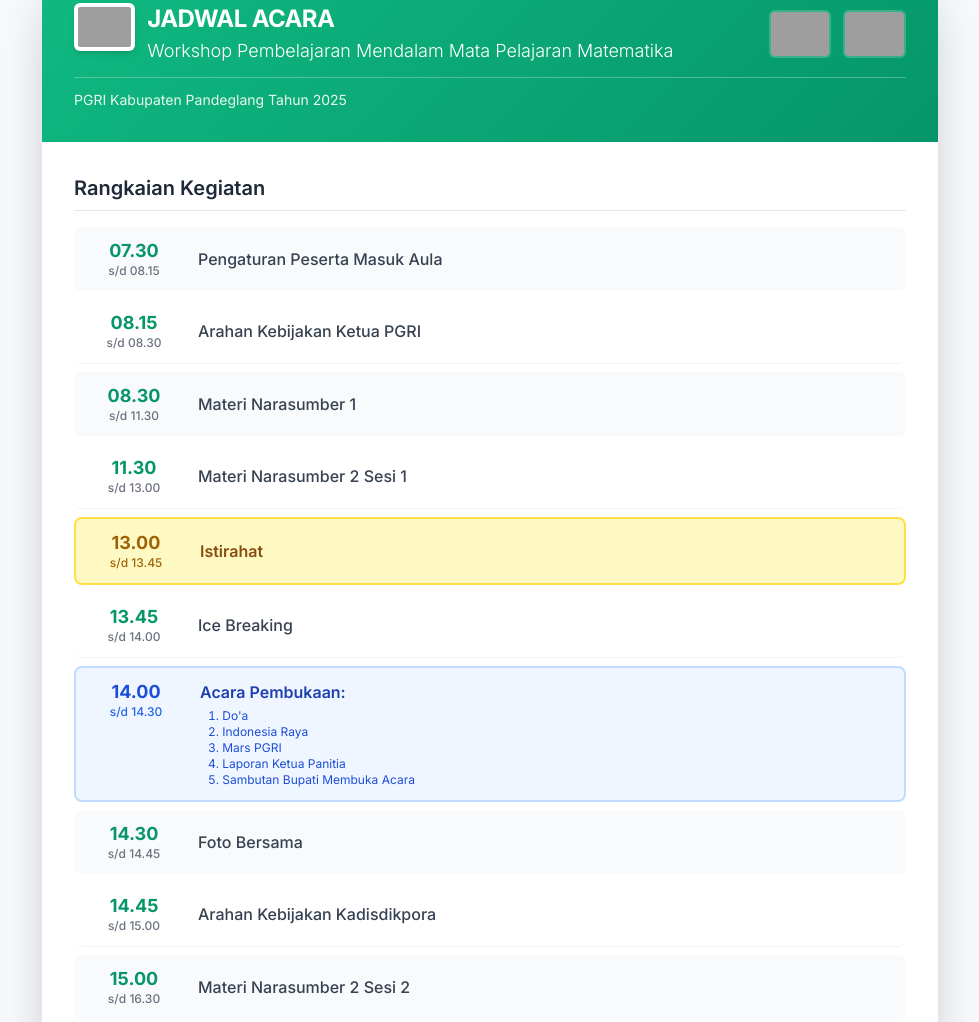
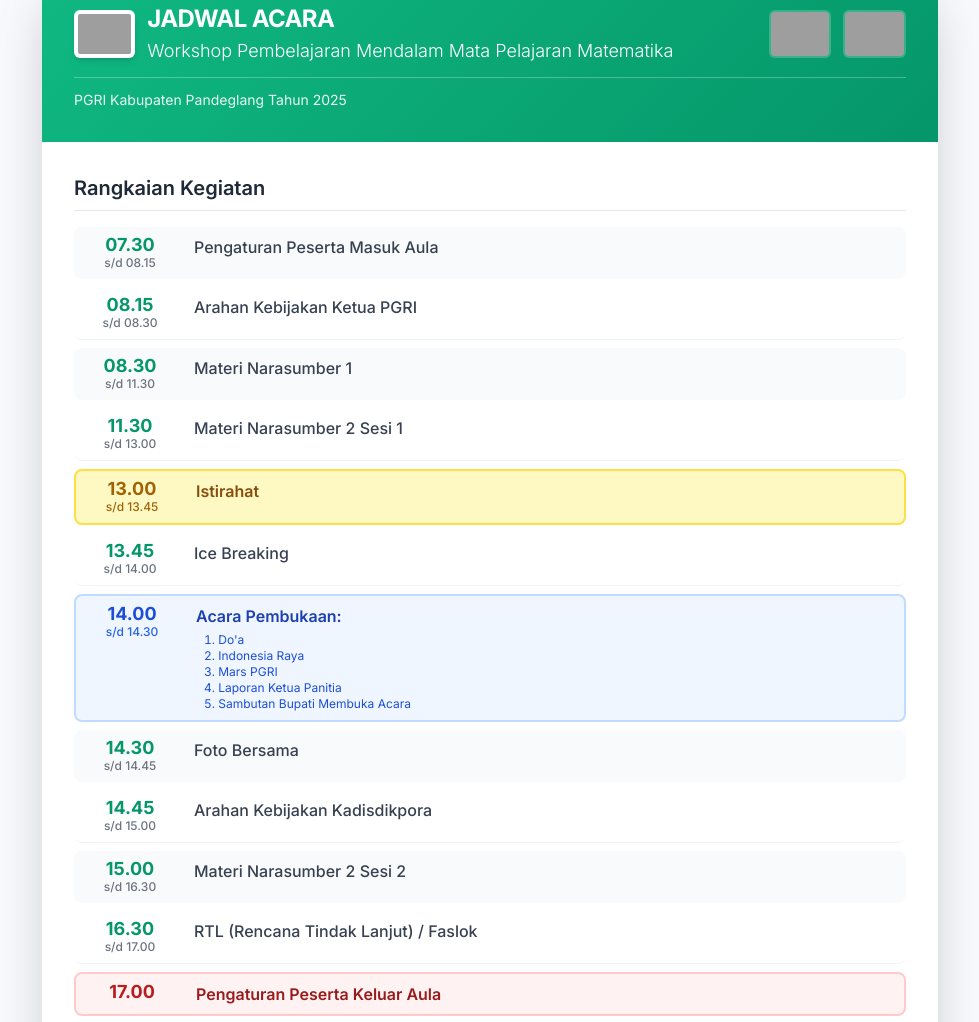
Before and after one commit to apkspgripandeglang/wspmwira, a plain HTML site: page index.html in a window 1280 px wide. Shown: the part 61-1083 px from the top of the page, without its empty margins (150-1129 px from the left). Drawn offline with nearby package versions, Linux system fonts and the light colour scheme; grey boxes are pictures that could not be loaded.

Commit message:
Update index.html

```diff
--- a/index.html
+++ b/index.html
@@ -2,7 +2,6 @@
 <html lang="id">
 <head>
     <meta charset="UTF-8">
-    <!-- Meta viewport dipertahankan dan penting untuk responsivitas -->
     <meta name="viewport" content="width=device-width, initial-scale=1.0">
     <title>Jadwal Acara - Workshop PGRI Pandeglang 2025</title>
     <!-- Muat Tailwind CSS -->
@@ -17,64 +16,55 @@
         .gradient-header {
             background-image: linear-gradient(135deg, #10b981 0%, #059669 100%); /* Emerald/Green gradient */
         }
-        /* Style untuk membuat item jadwal lebih compact dan responsif */
+        /* Style untuk membuat item jadwal lebih compact */
         .schedule-item {
-            padding-top: 0.75rem; /* p-3 */
-            padding-bottom: 0.75rem; /* p-3 */
+            padding-top: 0.5rem; /* p-2 */
+            padding-bottom: 0.5rem; /* p-2 */
         }
         .schedule-list > li:not(.highlight) {
-            margin-bottom: 0.5rem;
+            margin-bottom: 0.5rem; /* Jarak vertikal antar item dikurangi */
         }
         .time-box {
-            /* Di mobile, ukuran font lebih kecil dan w-1/4, di atas sm: w-24 dan text-lg */
-            font-size: 1rem; /* text-base */
-            line-height: 1.5rem;
-        }
-        @media (min-width: 640px) { /* sm */
-            .time-box {
-                font-size: 1.125rem; /* text-lg */
-            }
+            font-size: 1.125rem; /* text-lg */
+            line-height: 1.25rem;
         }
     </style>
 </head>
-<!-- Menggunakan p-4 untuk mobile dan sm:p-8 untuk tablet/desktop -->
 <body class="antialiased min-h-screen flex items-start justify-center p-4 sm:p-8">
 
     <div class="w-full max-w-4xl bg-white shadow-2xl rounded-xl overflow-hidden">
 
         <!-- Header dan Judul Utama -->
         <header class="gradient-header p-6 sm:p-8 text-white rounded-t-xl">
-
-            <!-- Container untuk Logos dan Text: Menggunakan flex-col di mobile, sm:flex-row untuk tablet ke atas -->
-            <div class="flex flex-col sm:flex-row items-start sm:items-center justify-between">
+            <!-- Container untuk Logos dan Text -->
+            <div class="flex items-center justify-between">
 
                 <!-- Logo 1 (Official PGRI) dan Blok Judul -->
-                <div class="flex items-start space-x-3 mb-4 sm:mb-0">
+                <div class="flex items-center space-x-3">
                     <!-- Logo PGRI Official -->
                     <img src="https://raw.githubusercontent.com/edibrata/image/main/Logo%20PGRI%20Official.png"
                          alt="Logo PGRI Official"
-                         class="h-10 w-auto bg-white p-1 rounded-md shadow-md sm:h-12"
+                         class="h-12 w-auto bg-white p-1 rounded-md shadow-md"
                          onerror="this.onerror=null;this.src='https://placehold.co/48x48/ffffff/059669?text=PGRI'">
 
                     <div>
-                        <!-- Ukuran font responsif -->
                         <h1 class="text-xl sm:text-2xl font-bold tracking-tight">JADWAL ACARA</h1>
                         <p class="text-sm sm:text-lg font-light mt-0.5">Workshop Pembelajaran Mendalam Mata Pelajaran Matematika</p>
                     </div>
                 </div>
 
-                <!-- Logos 2 & 3 (HUT & HGN) di sebelah kanan - Ditampilkan hanya di tablet ke atas -->
-                <div class="hidden sm:flex items-center space-x-3 flex-shrink-0">
+                <!-- Logos 2 & 3 (HUT & HGN) di sebelah kanan -->
+                <div class="flex items-center space-x-3 hidden sm:flex flex-shrink-0">
                     <!-- Logo HUT PGRI -->
                     <img src="https://raw.githubusercontent.com/edibrata/image/main/Logo%20HUT%20Ke-80%20PGRI_20250911_080956_0000.png"
                          alt="Logo HUT PGRI Ke-80"
-                         class="h-10 w-auto p-0.5 bg-white/20 rounded-md sm:h-12"
+                         class="h-12 w-auto p-0.5 bg-white/20 rounded-md"
                          onerror="this.onerror=null;this.src='https://placehold.co/48x48/ffffff/059669?text=HUT'">
 
                     <!-- Logo Hari Guru Nasional -->
                     <img src="https://raw.githubusercontent.com/edibrata/image/main/Logo%20HGN%202025.png"
                          alt="Logo Hari Guru Nasional 2025"
-                         class="h-10 w-auto p-0.5 bg-white/20 rounded-md sm:h-12"
+                         class="h-12 w-auto p-0.5 bg-white/20 rounded-md"
                          onerror="this.onerror=null;this.src='https://placehold.co/48x48/ffffff/059669?text=HGN'">
                 </div>
 
@@ -87,81 +77,79 @@
         <div class="p-4 sm:p-8">
             <h2 class="text-xl font-semibold mb-4 text-gray-800 border-b pb-2">Rangkaian Kegiatan</h2>
 
-            <!-- Daftar Acara -->
+            <!-- Daftar Acara (Menggunakan space-y-2 dan padding p-2 untuk compact) -->
             <ul class="space-y-2 schedule-list">
-                <!-- Struktur Item Jadwal yang Responsif -->
-                <li class="flex flex-col sm:flex-row items-start sm:items-center space-y-1 sm:space-y-0 sm:space-x-4 schedule-item p-3 bg-gray-50 rounded-lg transition duration-200 hover:bg-gray-100">
-                    <!-- Penyesuaian lebar waktu: w-full sm:w-24 -->
-                    <div class="flex-shrink-0 w-full sm:w-24 text-left sm:text-center font-bold time-box text-emerald-600 border-b sm:border-b-0 pb-1 sm:pb-0">
+                <!-- Baris Acara (Item Jadwal) -->
+                <li class="flex items-start space-x-4 schedule-item p-2 bg-gray-50 rounded-lg transition duration-200 hover:bg-gray-100">
+                    <div class="flex-shrink-0 w-24 text-center font-bold time-box text-emerald-600">
                         07.30
-                        <div class="text-xs font-medium text-gray-500 inline-block sm:block ml-2 sm:ml-0">s/d 08.15</div>
+                        <div class="text-xs font-medium text-gray-500">s/d 08.15</div>
                     </div>
-                    <div class="flex-1 pt-1 sm:pt-0">
+                    <div class="flex-1">
                         <p class="text-gray-700 font-medium">Pengaturan Peserta Masuk Aula</p>
                     </div>
                 </li>
 
-                <li class="flex flex-col sm:flex-row items-start sm:items-center space-y-1 sm:space-y-0 sm:space-x-4 schedule-item p-3 bg-white rounded-lg border-b border-gray-100">
-                    <div class="flex-shrink-0 w-full sm:w-24 text-left sm:text-center font-bold time-box text-emerald-600 border-b sm:border-b-0 pb-1 sm:pb-0">
+                <li class="flex items-start space-x-4 schedule-item p-2 bg-white rounded-lg border-b border-gray-100">
+                    <div class="flex-shrink-0 w-24 text-center font-bold time-box text-emerald-600">
                         08.15
-                        <div class="text-xs font-medium text-gray-500 inline-block sm:block ml-2 sm:ml-0">s/d 08.30</div>
+                        <div class="text-xs font-medium text-gray-500">s/d 08.30</div>
                     </div>
-                    <div class="flex-1 pt-1 sm:pt-0">
+                    <div class="flex-1">
                         <p class="text-gray-700 font-medium">Arahan Kebijakan Ketua PGRI</p>
                     </div>
                 </li>
 
-                <li class="flex flex-col sm:flex-row items-start sm:items-center space-y-1 sm:space-y-0 sm:space-x-4 schedule-item p-3 bg-gray-50 rounded-lg transition duration-200 hover:bg-gray-100">
-                    <div class="flex-shrink-0 w-full sm:w-24 text-left sm:text-center font-bold time-box text-emerald-600 border-b sm:border-b-0 pb-1 sm:pb-0">
+                <li class="flex items-start space-x-4 schedule-item p-2 bg-gray-50 rounded-lg transition duration-200 hover:bg-gray-100">
+                    <div class="flex-shrink-0 w-24 text-center font-bold time-box text-emerald-600">
                         08.30
-                        <div class="text-xs font-medium text-gray-500 inline-block sm:block ml-2 sm:ml-0">s/d 11.30</div>
+                        <div class="text-xs font-medium text-gray-500">s/d 11.30</div>
                     </div>
-                    <div class="flex-1 pt-1 sm:pt-0">
+                    <div class="flex-1">
                         <p class="text-gray-700 font-medium">Materi Narasumber 1</p>
                     </div>
                 </li>
 
-                <li class="flex flex-col sm:flex-row items-start sm:items-center space-y-1 sm:space-y-0 sm:space-x-4 schedule-item p-3 bg-white rounded-lg border-b border-gray-100">
-                    <div class="flex-shrink-0 w-full sm:w-24 text-left sm:text-center font-bold time-box text-emerald-600 border-b sm:border-b-0 pb-1 sm:pb-0">
+                <li class="flex items-start space-x-4 schedule-item p-2 bg-white rounded-lg border-b border-gray-100">
+                    <div class="flex-shrink-0 w-24 text-center font-bold time-box text-emerald-600">
                         11.30
-                        <div class="text-xs font-medium text-gray-500 inline-block sm:block ml-2 sm:ml-0">s/d 13.00</div>
+                        <div class="text-xs font-medium text-gray-500">s/d 13.00</div>
                     </div>
-                    <div class="flex-1 pt-1 sm:pt-0">
+                    <div class="flex-1">
                         <p class="text-gray-700 font-medium">Materi Narasumber 2 Sesi 1</p>
                     </div>
                 </li>
 
-                <!-- Break - Highlight -->
-                <li class="flex flex-col sm:flex-row items-start sm:items-center space-y-1 sm:space-y-0 sm:space-x-4 schedule-item p-3 bg-yellow-100 rounded-lg border-2 border-yellow-300 highlight">
-                    <div class="flex-shrink-0 w-full sm:w-24 text-left sm:text-center font-bold time-box text-yellow-700 border-b sm:border-b-0 pb-1 sm:pb-0">
+                <!-- Break -->
+                <li class="flex items-start space-x-4 schedule-item p-2 bg-yellow-100 rounded-lg border-2 border-yellow-300 highlight">
+                    <div class="flex-shrink-0 w-24 text-center font-bold time-box text-yellow-700">
                         13.00
-                        <div class="text-xs font-medium text-yellow-700 inline-block sm:block ml-2 sm:ml-0">s/d 13.45</div>
+                        <div class="text-xs font-medium text-yellow-700">s/d 13.45</div>
                     </div>
-                    <div class="flex-1 pt-1 sm:pt-0">
+                    <div class="flex-1">
                         <p class="text-yellow-800 font-semibold">Istirahat</p>
                     </div>
                 </li>
 
-                <li class="flex flex-col sm:flex-row items-start sm:items-center space-y-1 sm:space-y-0 sm:space-x-4 schedule-item p-3 bg-white rounded-lg border-b border-gray-100">
-                    <div class="flex-shrink-0 w-full sm:w-24 text-left sm:text-center font-bold time-box text-emerald-600 border-b sm:border-b-0 pb-1 sm:pb-0">
+                <li class="flex items-start space-x-4 schedule-item p-2 bg-white rounded-lg border-b border-gray-100">
+                    <div class="flex-shrink-0 w-24 text-center font-bold time-box text-emerald-600">
                         13.45
-                        <div class="text-xs font-medium text-gray-500 inline-block sm:block ml-2 sm:ml-0">s/d 14.00</div>
+                        <div class="text-xs font-medium text-gray-500">s/d 14.00</div>
                     </div>
-                    <div class="flex-1 pt-1 sm:pt-0">
+                    <div class="flex-1">
                         <p class="text-gray-700 font-medium">Ice Breaking</p>
                     </div>
                 </li>
 
-                <!-- Acara Pembukaan - Multi-line content -->
-                <li class="schedule-item p-3 bg-blue-50 rounded-lg border-2 border-blue-200 highlight">
-                    <div class="flex flex-col sm:flex-row items-start space-y-1 sm:space-y-0 sm:space-x-4">
-                        <div class="flex-shrink-0 w-full sm:w-24 text-left sm:text-center font-bold time-box text-blue-700 border-b sm:border-b-0 pb-1 sm:pb-0">
+                <!-- Acara Pembukaan -->
+                <li class="schedule-item p-2 bg-blue-50 rounded-lg border-2 border-blue-200 highlight">
+                    <div class="flex items-start space-x-4">
+                        <div class="flex-shrink-0 w-24 text-center font-bold time-box text-blue-700">
                             14.00
-                            <div class="text-xs font-medium text-blue-600 inline-block sm:block ml-2 sm:ml-0">s/d 14.30</div>
+                            <div class="text-xs font-medium text-blue-600">s/d 14.30</div>
                         </div>
-                        <div class="flex-1 pt-1 sm:pt-0">
+                        <div class="flex-1">
                             <p class="text-blue-800 font-semibold mb-1">Acara Pembukaan:</p>
-                            <!-- List di mobile akan tetap di bawah blok waktu -->
                             <ol class="list-decimal list-inside text-xs text-blue-700 space-y-0 ml-2">
                                 <li>Do'a</li>
                                 <li>Indonesia Raya</li>
@@ -173,52 +161,52 @@
                     </div>
                 </li>
 
-                <li class="flex flex-col sm:flex-row items-start sm:items-center space-y-1 sm:space-y-0 sm:space-x-4 schedule-item p-3 bg-gray-50 rounded-lg transition duration-200 hover:bg-gray-100">
-                    <div class="flex-shrink-0 w-full sm:w-24 text-left sm:text-center font-bold time-box text-emerald-600 border-b sm:border-b-0 pb-1 sm:pb-0">
+                <li class="flex items-start space-x-4 schedule-item p-2 bg-gray-50 rounded-lg transition duration-200 hover:bg-gray-100">
+                    <div class="flex-shrink-0 w-24 text-center font-bold time-box text-emerald-600">
                         14.30
-                        <div class="text-xs font-medium text-gray-500 inline-block sm:block ml-2 sm:ml-0">s/d 14.45</div>
+                        <div class="text-xs font-medium text-gray-500">s/d 14.45</div>
                     </div>
-                    <div class="flex-1 pt-1 sm:pt-0">
+                    <div class="flex-1">
                         <p class="text-gray-700 font-medium">Foto Bersama</p>
                     </div>
                 </li>
 
                 <!-- Perubahan teks pada item ini: Plt. Kadisdikpora -> Kadisdikpora -->
-                <li class="flex flex-col sm:flex-row items-start sm:items-center space-y-1 sm:space-y-0 sm:space-x-4 schedule-item p-3 bg-white rounded-lg border-b border-gray-100">
-                    <div class="flex-shrink-0 w-full sm:w-24 text-left sm:text-center font-bold time-box text-emerald-600 border-b sm:border-b-0 pb-1 sm:pb-0">
+                <li class="flex items-start space-x-4 schedule-item p-2 bg-white rounded-lg border-b border-gray-100">
+                    <div class="flex-shrink-0 w-24 text-center font-bold time-box text-emerald-600">
                         14.45
-                        <div class="text-xs font-medium text-gray-500 inline-block sm:block ml-2 sm:ml-0">s/d 15.00</div>
+                        <div class="text-xs font-medium text-gray-500">s/d 15.00</div>
                     </div>
-                    <div class="flex-1 pt-1 sm:pt-0">
+                    <div class="flex-1">
                         <p class="text-gray-700 font-medium">Arahan Kebijakan Kadisdikpora</p>
                     </div>
                 </li>
 
-                <li class="flex flex-col sm:flex-row items-start sm:items-center space-y-1 sm:space-y-0 sm:space-x-4 schedule-item p-3 bg-gray-50 rounded-lg transition duration-200 hover:bg-gray-100">
-                    <div class="flex-shrink-0 w-full sm:w-24 text-left sm:text-center font-bold time-box text-emerald-600 border-b sm:border-b-0 pb-1 sm:pb-0">
+                <li class="flex items-start space-x-4 schedule-item p-2 bg-gray-50 rounded-lg transition duration-200 hover:bg-gray-100">
+                    <div class="flex-shrink-0 w-24 text-center font-bold time-box text-emerald-600">
                         15.00
-                        <div class="text-xs font-medium text-gray-500 inline-block sm:block ml-2 sm:ml-0">s/d 16.30</div>
+                        <div class="text-xs font-medium text-gray-500">s/d 16.30</div>
                     </div>
-                    <div class="flex-1 pt-1 sm:pt-0">
+                    <div class="flex-1">
                         <p class="text-gray-700 font-medium">Materi Narasumber 2 Sesi 2</p>
                     </div>
                 </li>
 
-                <li class="flex flex-col sm:flex-row items-start sm:items-center space-y-1 sm:space-y-0 sm:space-x-4 schedule-item p-3 bg-white rounded-lg border-b border-gray-100">
-                    <div class="flex-shrink-0 w-full sm:w-24 text-left sm:text-center font-bold time-box text-emerald-600 border-b sm:border-b-0 pb-1 sm:pb-0">
+                <li class="flex items-start space-x-4 schedule-item p-2 bg-white rounded-lg border-b border-gray-100">
+                    <div class="flex-shrink-0 w-24 text-center font-bold time-box text-emerald-600">
                         16.30
-                        <div class="text-xs font-medium text-gray-500 inline-block sm:block ml-2 sm:ml-0">s/d 17.00</div>
+                        <div class="text-xs font-medium text-gray-500">s/d 17.00</div>
                     </div>
-                    <div class="flex-1 pt-1 sm:pt-0">
+                    <div class="flex-1">
                         <p class="text-gray-700 font-medium">RTL (Rencana Tindak Lanjut) / Faslok</p>
                     </div>
                 </li>
 
-                <li class="flex flex-col sm:flex-row items-start sm:items-center space-y-1 sm:space-y-0 sm:space-x-4 schedule-item p-3 bg-red-50 rounded-lg border-2 border-red-200 highlight">
-                    <div class="flex-shrink-0 w-full sm:w-24 text-left sm:text-center font-bold time-box text-red-700 border-b sm:border-b-0 pb-1 sm:pb-0">
+                <li class="flex items-start space-x-4 schedule-item p-2 bg-red-50 rounded-lg border-2 border-red-200 highlight">
+                    <div class="flex-shrink-0 w-24 text-center font-bold time-box text-red-700">
                         17.00
                     </div>
-                    <div class="flex-1 pt-1 sm:pt-0">
+                    <div class="flex-1">
                         <p class="text-red-800 font-semibold">Pengaturan Peserta Keluar Aula</p>
                     </div>
                 </li>
```
